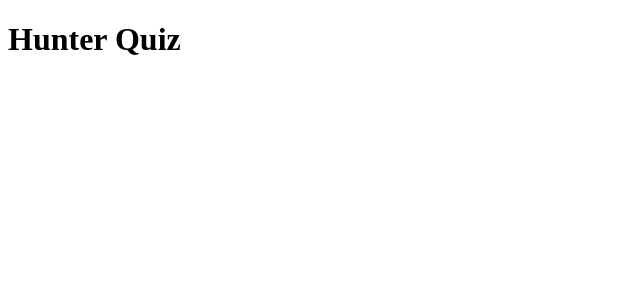
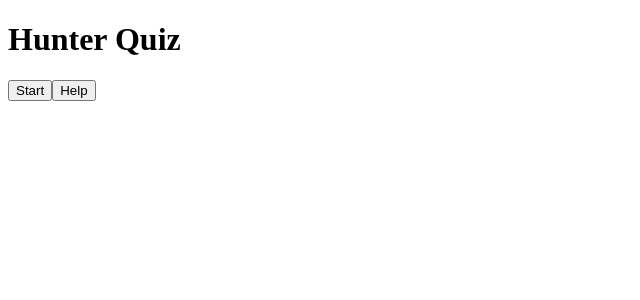
Before and after one commit to heathornJ/hunterquiz, a React (Create React App) app: page / in a window 1280 px wide. Shown: the top 300 px of the page, without its empty margins (0-640 px from the left). Built offline with nearby package versions, Linux system fonts and the light colour scheme.

Commit message:
Add initial Home, Help, and Quiz components

```diff
--- a/src/App.js
+++ b/src/App.js
@@ -1,7 +1,41 @@
+import { useState } from "react";
+
+import HomeScreen from "./components/HomeScreen";
+import HelpScreen from "./components/HelpScreen";
+import QuizScreen from "./components/QuizScreen";
+
 function App() {
+  const [screen, setScreen] = useState("home");
+
+  const handleHome =() => {
+    setScreen("home")
+  }
+
+  const handleHelp = () => {
+    setScreen("help");
+  }
+
+  const handleStart = () => {
+    setScreen("start");
+  }
+
+  const renderScreen = () => {
+    switch (screen) {
+      case "home":
+        return <HomeScreen onStart={handleStart} onHelp={handleHelp}/>;
+      case "help":
+        return <HelpScreen onHome={handleHome}/>;
+      case "start":
+        return <QuizScreen onHome={handleHome}/>;
+      default:
+        return <HomeScreen onHelp={handleHelp}/>;
+    }
+  }
+
   return (
     <div className="App">
       <h1>Hunter Quiz</h1>
+      {renderScreen()}
     </div>
   );
 }
--- /dev/null
+++ b/src/components/HelpScreen.js
@@ -0,0 +1,16 @@
+import React from 'react';
+
+function HelpScreen (props) {
+    return (
+        <div className='helpscreen-container'>
+            <h2>Help</h2>
+            <p>This is text explaining how the quiz works.</p>
+            <p>This explains it a little more!</p>
+
+            <button onClick={props.onHome}>Home</button>
+            <button>Next</button>
+        </div>
+    )
+}
+
+export default HelpScreen;
--- /dev/null
+++ b/src/components/HomeScreen.js
@@ -0,0 +1,12 @@
+import React from 'react';
+
+function HomeScreen (props) {
+    return (
+        <div className='homescreen-container'>
+            <button onClick={props.onStart}>Start</button>
+            <button onClick={props.onHelp}>Help</button>
+        </div>
+    )
+}
+
+export default HomeScreen;
--- /dev/null
+++ b/src/components/QuizScreen.js
@@ -0,0 +1,14 @@
+import React from 'react';
+
+function QuizScreen (props) {
+    return (
+        <div className='quizscreen-container'>
+            <button onClick={props.onHome}>Home</button>
+            <h2>Question Number</h2>
+            <p>The question itself</p>
+            <div className='answer-Container'></div>
+        </div>
+    )
+}
+
+export default QuizScreen;
--- a/src/styles.css
+++ b/src/styles.css
@@ -0,0 +1 @@
+/* Initial view / home screen styles */
```
